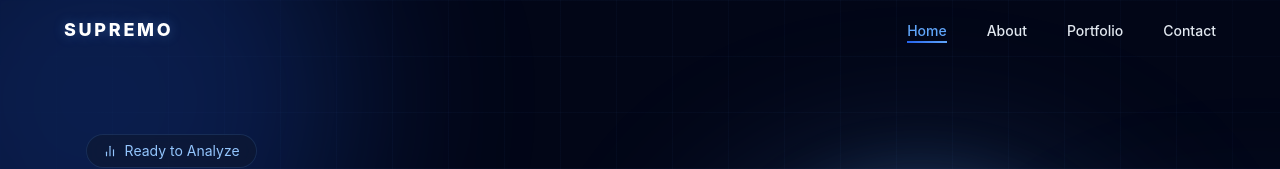
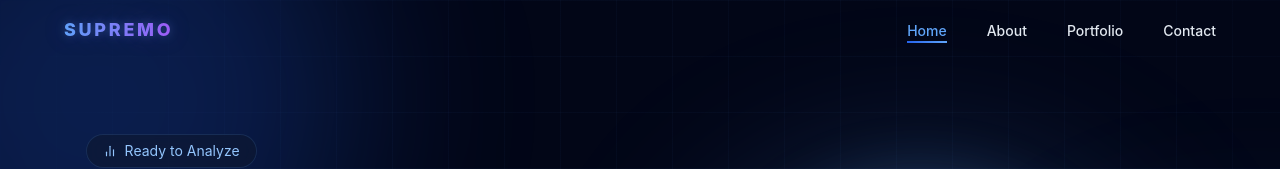
Before and after one commit to Supremo290/portfolio-v1, a React (Vite) app: page / in a window 1280 px wide. Shown: the top 169 px of the page. Built offline with nearby package versions, Linux system fonts and the light colour scheme.

Commit message:
Update Navbar styles with new scrolled state and logo gradient

```diff
--- a/src/components/Navbar.tsx
+++ b/src/components/Navbar.tsx
@@ -36,8 +36,8 @@ function Navbar() {
 
   return (
     <motion.header
-      className={`fixed top-0 inset-x-0 z-50 transition-all duration-300 ${
-        scrolled ? "glass-card shadow-lg" : "bg-transparent"
+      className={`fixed top-0 inset-x-0 z-50 transition-all duration-300 outline-none ${
+        scrolled ? "navbar-scrolled" : "bg-transparent"
       }`}
       initial={{ y: -80 }}
       animate={{ y: 0 }}
@@ -46,7 +46,7 @@ function Navbar() {
       <nav className="container-page flex items-center justify-between py-4">
         <a
           href="#home"
-          className="text-lg font-extrabold tracking-[0.15em] text-white text-glow-soft"
+          className="text-lg font-extrabold tracking-[0.15em] logo-gradient"
         >
           SUPREMO
         </a>
--- a/src/index.css
+++ b/src/index.css
@@ -44,6 +44,28 @@ body {
   border: 1px solid rgba(96, 165, 250, 0.15);
   backdrop-filter: blur(16px);
   -webkit-backdrop-filter: blur(16px);
+}
+
+/* Navbar scrolled state - dark navy glass with soft blue glow only, no white edges */
+.navbar-scrolled {
+  background: rgba(2, 6, 23, 0.75);
+  backdrop-filter: blur(16px);
+  -webkit-backdrop-filter: blur(16px);
+  border: 1px solid rgba(96, 165, 250, 0.08);
+  border-top: none;
+  border-left: none;
+  border-right: none;
+  box-shadow: 0 8px 32px rgba(37, 99, 235, 0.08);
+  outline: none;
+}
+
+/* Premium gradient logo text */
+.logo-gradient {
+  background: linear-gradient(90deg, #60a5fa, #a855f7);
+  -webkit-background-clip: text;
+  background-clip: text;
+  -webkit-text-fill-color: transparent;
+  text-shadow: 0 0 10px rgba(96, 165, 250, 0.35), 0 0 24px rgba(168, 85, 247, 0.25);
 }
 
 /* Glow blob */
```
